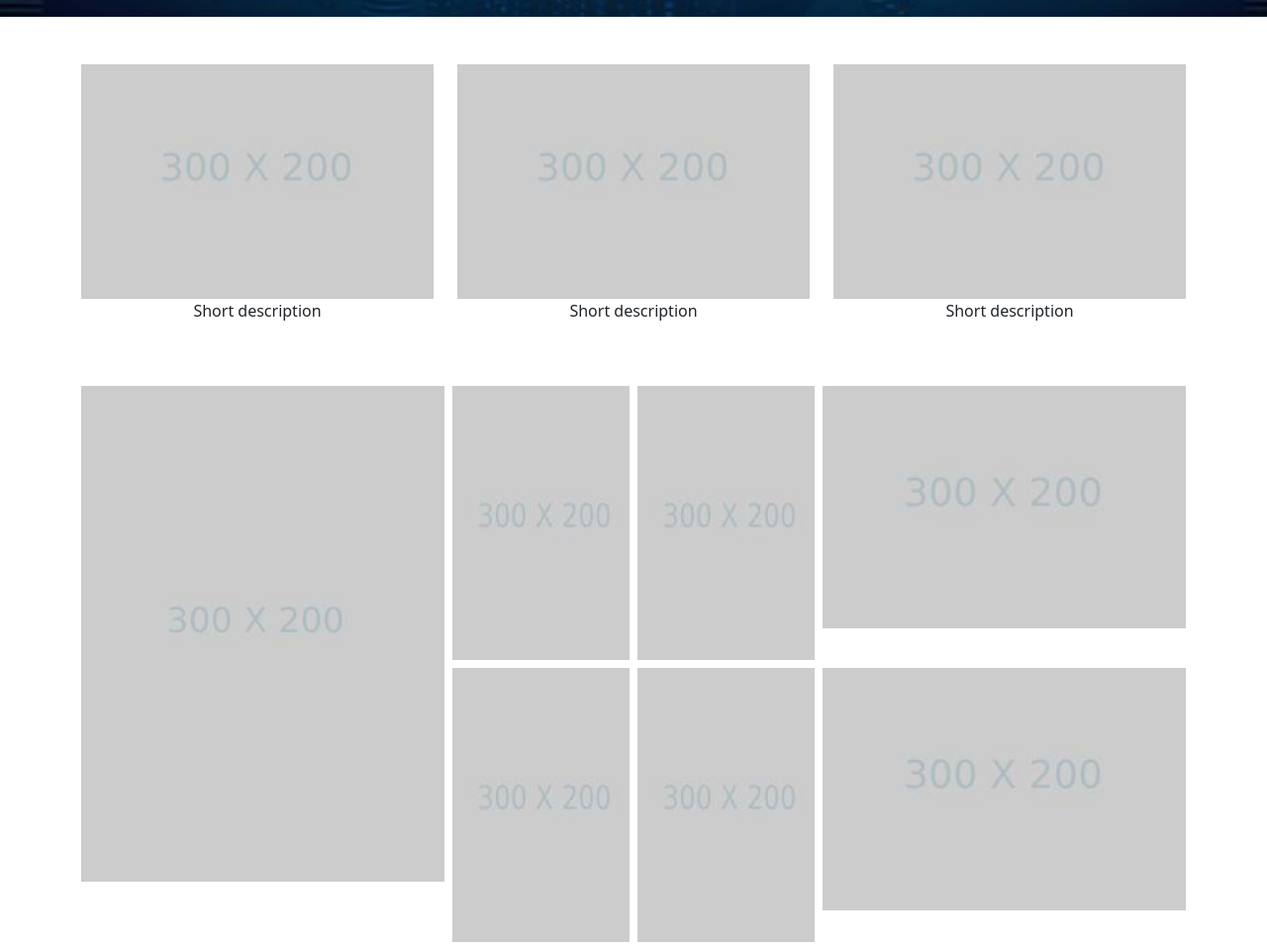
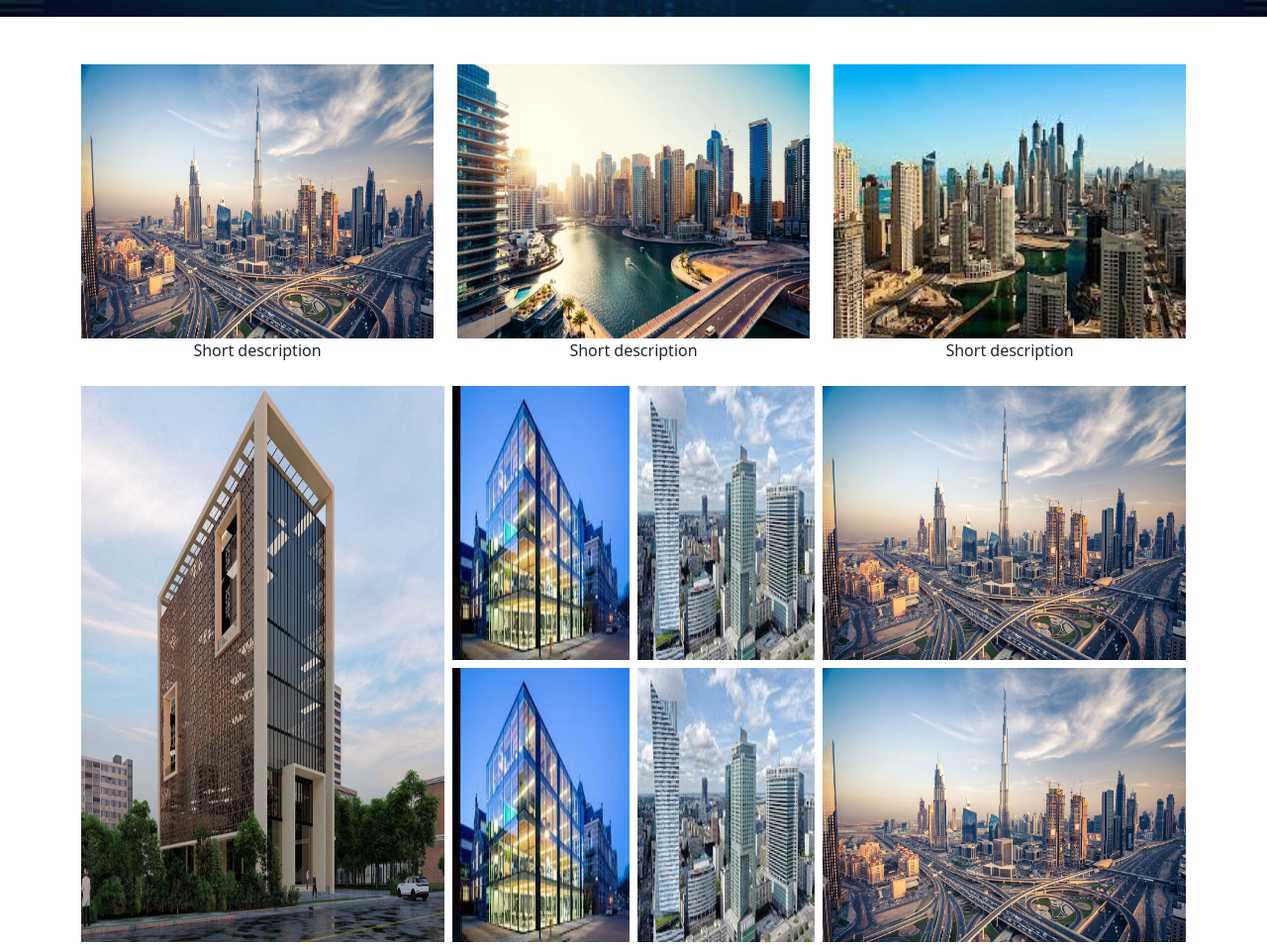
Before and after one commit to developerAnju/bootstrapui, a plain HTML site: page index.html in a window 1280 px wide. Shown: the part 894-1849 px from the top of the page at 99% size. Drawn offline with nearby package versions, Linux system fonts and the light colour scheme.

Commit message:
final changes done

```diff
--- a/index.html
+++ b/index.html
@@ -77,15 +77,15 @@
             <div class="py-5">
                 <div class="row">
                     <div class="col-12 col-md-4 col-lg-4">
-                        <img src="images/placeholder-1.jpg" class="w-100" alt="">
+                        <img src="images/image-1.jpg" class="w-100 h-100" alt="">
                         <p class="text-center">Short description</p>
                     </div>
                     <div class="col-12 col-md-4 col-lg-4">
-                        <img src="images/placeholder-1.jpg" class="w-100" alt="">
+                        <img src="images/image-2.jpg" class="w-100 h-100" alt="">
                         <p class="text-center">Short description</p>
                     </div>
                     <div class="col-12 col-md-4 col-lg-4">
-                        <img src="images/placeholder-1.jpg" class="w-100" alt="">
+                        <img src="images/image-3.jpeg" class="w-100 h-100" alt="">
                         <p class="text-center">Short description</p>
                     </div>
                 </div>
@@ -97,37 +97,37 @@
                 <!-- bootstrap inner grid 1 starts -->
                 <div class="row gx-2">
                     <div class="col-4 col-lg-4">
-                        <img src="images/placeholder-2.jpg" class="w-100" alt="">
+                        <img src="images/image-4.jpg" class="w-100 h-100" alt="">
                     </div>
                     <div class="col-8 col-lg-8">
                         <div class="row gx-2">
                             <div class="col-6 col-lg-6">
                                 <div class="row gx-2">
                                     <div class="col-6 col-lg-6">
-                                        <img src="images/placeholder-3.jpg" class="w-100 imgH" alt="">
+                                        <img src="images/image-5.jpeg" class="w-100 imgH" alt="">
                                     </div>
                                     <div class="col-6 col-lg-6">
-                                        <img src="images/placeholder-3.jpg" class="w-100 imgH" alt="">
+                                        <img src="images/image-6.jpeg" class="w-100 imgH" alt="">
                                     </div>
                                 </div>
                             </div>
                             <div class="col-6 col-lg-6">
-                                <img src="images/placeholder-1.jpg" class="w-100" alt="">
+                                <img src="images/image-1.jpg" class="w-100 h-100" alt="">
                             </div>
                         </div>
                         <div class="row mt-2 gx-2">
                             <div class="col-6 col-lg-6">
                                 <div class="row gx-2">
                                     <div class="col-6 col-lg-6">
-                                        <img src="images/placeholder-3.jpg" class="w-100 imgH" alt="">
+                                        <img src="images/image-5.jpeg" class="w-100 imgH" alt="">
                                     </div>
                                     <div class="col-6 col-lg-6">
-                                        <img src="images/placeholder-3.jpg" class="w-100 imgH" alt="">
+                                        <img src="images/image-6.jpeg" class="w-100 imgH" alt="">
                                     </div>
                                 </div>
                             </div>
                             <div class="col-6 col-lg-6">
-                                <img src="images/placeholder-1.jpg" class="w-100" alt="">
+                                <img src="images/image-1.jpg" class="w-100 h-100" alt="">
                             </div>
                         </div>
                     </div>
@@ -137,10 +137,10 @@
                 <!-- bootstrap inner grid 2 starts -->
                 <div class="row gx-2 mt-2">
                     <div class="col-4 col-lg-4">
-                        <img src="images/placeholder-2.jpg" class="w-100" alt="">
+                        <img src="images/image-7.jpeg" class="w-100 h-100" alt="">
                     </div>
                     <div class="col-8 col-lg-8">
-                        <img src="images/placeholder-4.jpg" class="w-100" alt="">
+                        <img src="images/image-8.jpg" class="w-100 h-100" alt="">
                     </div>
                 </div>
                 <!-- bootstrap inner grid 2 ends -->
@@ -152,7 +152,7 @@
                 <div class="row">
                     <div class="col-12 col-md-6 col-lg-4 mb-4">
                         <div class="card">
-                            <img src="images/placeholder-1.jpg" class="card-img-top" alt="...">
+                            <img src="images/image-9.jpg" class="card-img-top" alt="...">
                             <div class="card-body">
                             <h5 class="card-title">Card Title</h5>
                             <p class="card-text">Card description</p>
@@ -162,7 +162,7 @@
                     </div>
                     <div class="col-12 col-md-6 col-lg-4 mb-4">
                         <div class="card">
-                            <img src="images/placeholder-1.jpg" class="card-img-top" alt="...">
+                            <img src="images/image-9.jpg" class="card-img-top" alt="...">
                             <div class="card-body">
                             <h5 class="card-title">Card Title</h5>
                             <p class="card-text">Card description</p>
@@ -172,7 +172,7 @@
                     </div>
                     <div class="col-12 col-md-6 col-lg-4 mb-4">
                         <div class="card">
-                            <img src="images/placeholder-1.jpg" class="card-img-top" alt="...">
+                            <img src="images/image-9.jpg" class="card-img-top" alt="...">
                             <div class="card-body">
                             <h5 class="card-title">Card Title</h5>
                             <p class="card-text">Card description</p>
```
Also changed, not shown: images/image-1.jpg (added), images/image-10.jpeg (added), images/image-11.jpeg (added), images/image-2.jpg (added), images/image-3.jpeg (added), images/image-4.jpg (added), images/image-5.jpeg (added), images/image-6.jpeg (added), images/image-7.jpeg (added), images/image-8.jpg (added), images/image-9.jpg (added).
